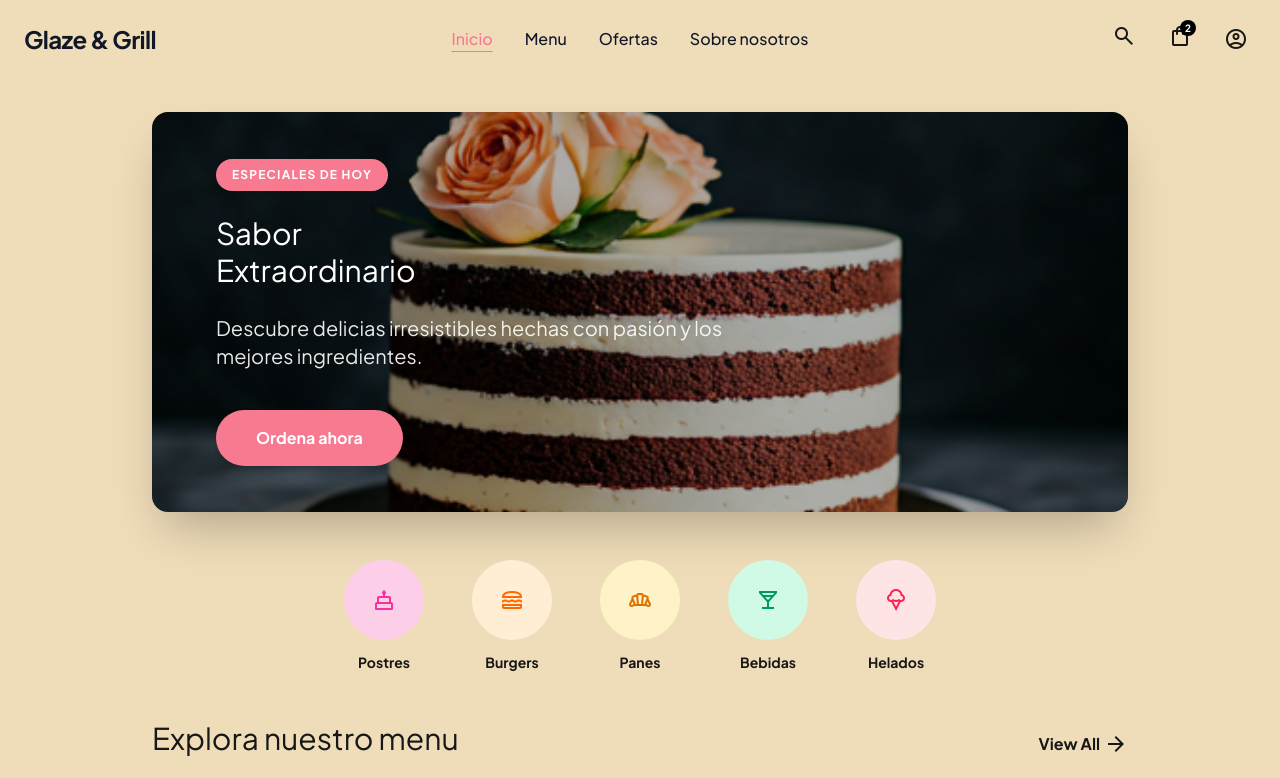
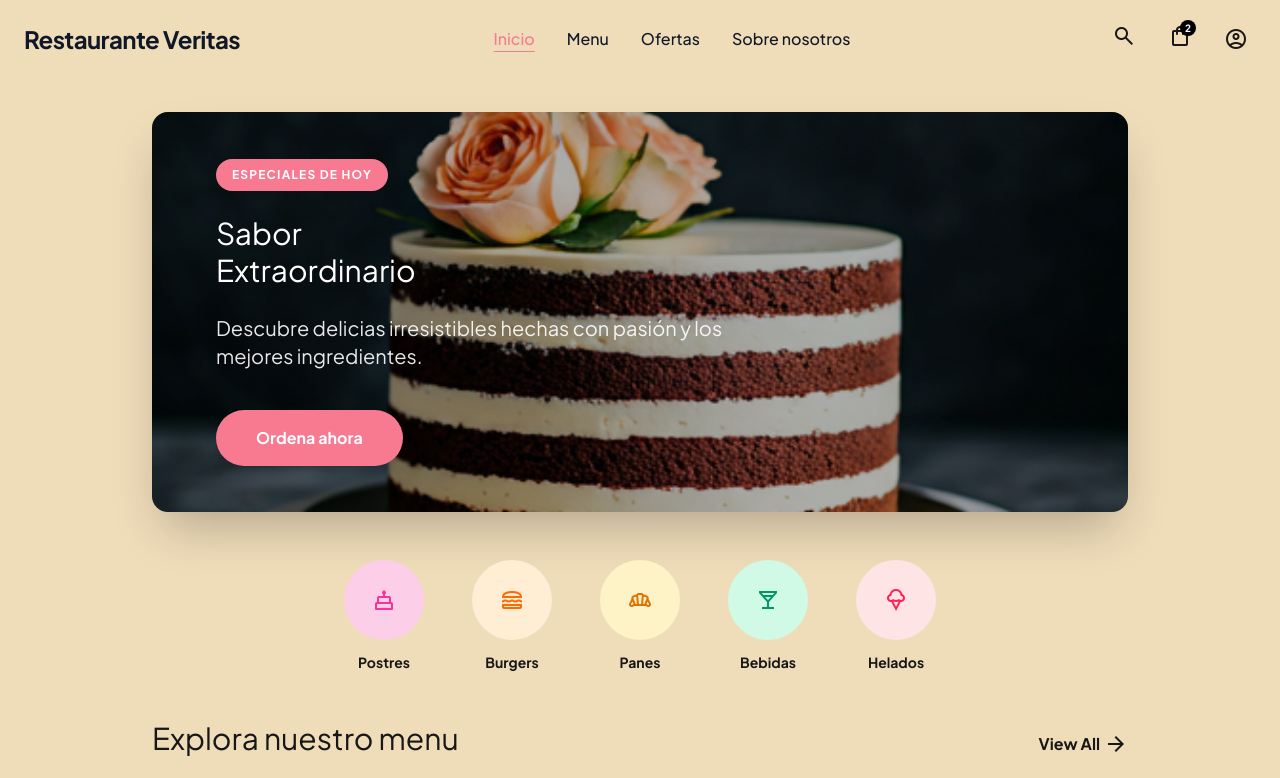
Before and after one commit to luisfrm/glazeandgrill-ui, a Next.js app: page / in a window 1280 px wide. Shown: the top 778 px of the page. Built offline with nearby package versions, Linux system fonts and the light colour scheme; grey boxes are pictures that could not be loaded.

Commit message:
update navbar title

```diff
--- a/components/Navbar.tsx
+++ b/components/Navbar.tsx
@@ -13,7 +13,7 @@ const navItems = [
 ];
 
 const header = {
-	title: 'Glaze & Grill',
+	title: 'Restaurante Veritas',
 };
 
 export default function Navbar() {
```
